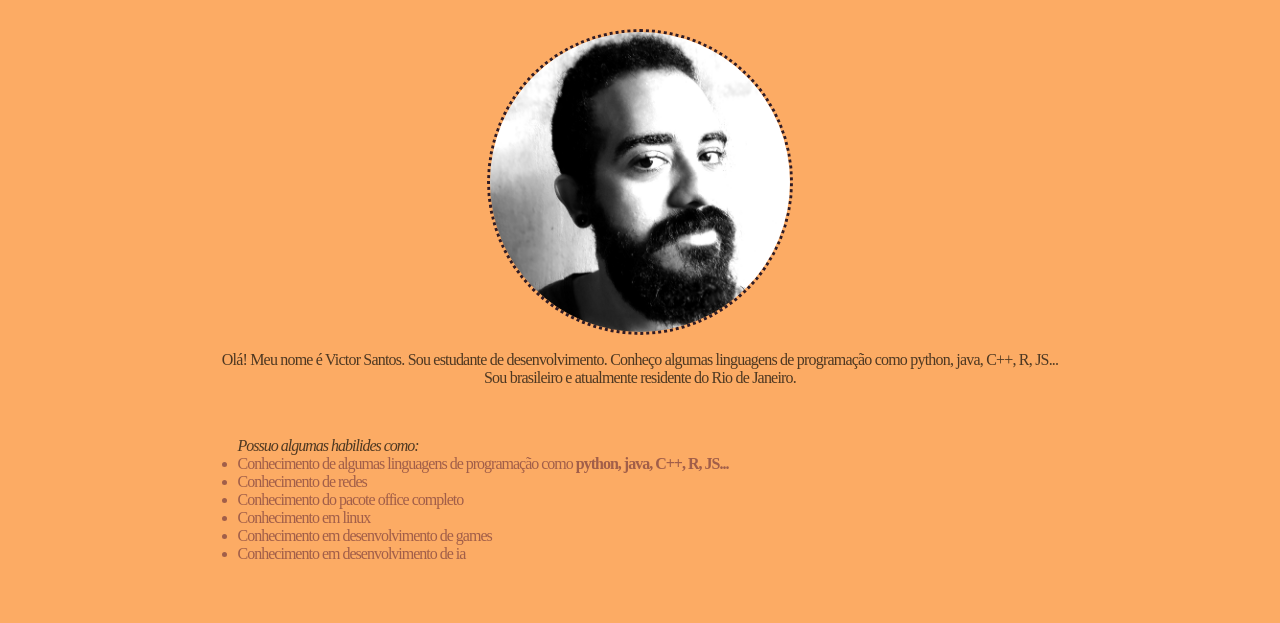
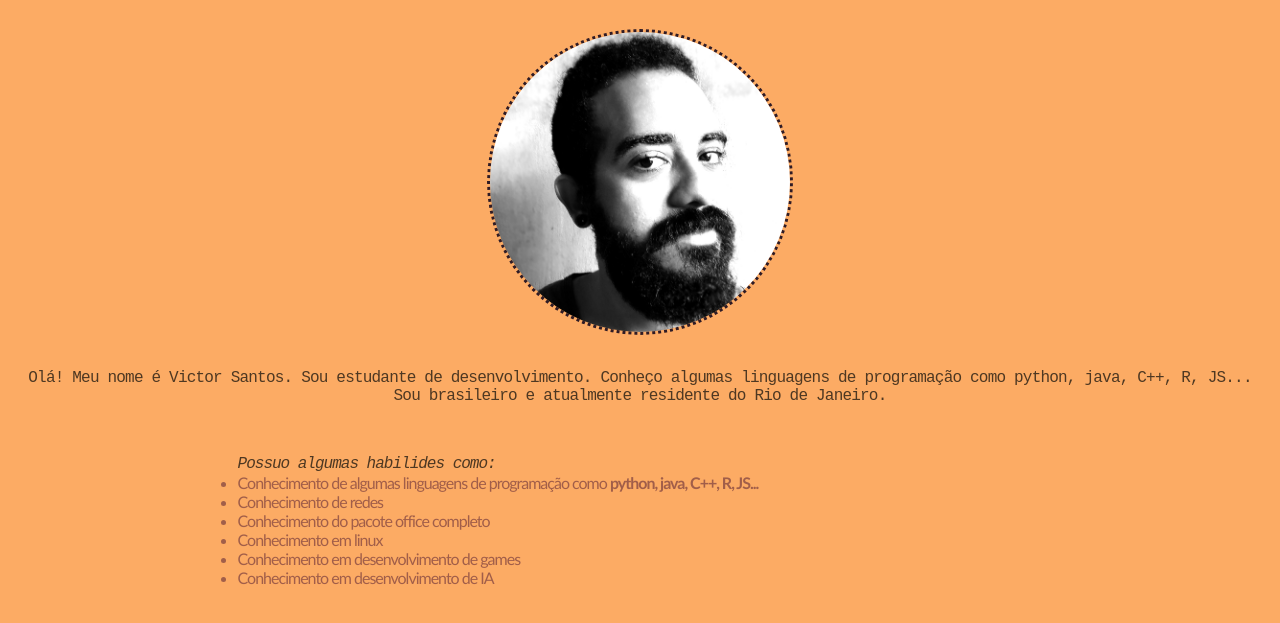
Before and after one commit to vicsantus/vicsantus.github.ioo, a plain HTML site: page index.html in a window 1280 px wide. Shown: the part 173-796 px from the top of the page. Drawn offline with Linux system fonts and the light colour scheme.

Commit message:
Adicionado recursos css finais

```diff
--- a/index.html
+++ b/index.html
@@ -11,6 +11,7 @@
     <a href="https://www.youtube.com/c/Ci%C3%AAnciaSemFim" target="_blank">Podcast que eu gosto</a>
     <h3>Victor Aguiar Antunes dos Santos</h3>
     <img src="./images/IMG_20210616_101213.jpg" alt="Minha foto" width="300px" id="foto">
+    <br>
     <p>Olá! Meu nome é Victor Santos. Sou estudante de desenvolvimento. Conheço algumas linguagens de programação como python, java, C++, R, JS...
         <br>
         Sou brasileiro e atualmente residente do Rio de Janeiro.
@@ -22,7 +23,7 @@
         <li>Conhecimento do pacote office completo</li>
         <li>Conhecimento em linux</li>
         <li>Conhecimento em desenvolvimento de games</li>
-        <li>Conhecimento em desenvolvimento de ia</li>
+        <li>Conhecimento em desenvolvimento de IA</li>
     </ul>
 </body>
 </html>
--- a/style.css
+++ b/style.css
@@ -11,16 +11,19 @@ body {
     background-color: #FCAB64
 }
 p {
+    font-family: 'Courier New', Courier, monospace;
     color: #4E3822;
     text-align: center;
     letter-spacing: -0.8px;
 }
 ul {
+    font-family: 'Courier New', Courier, monospace;
     color: #4E3822;
     margin-left: 15%;
     letter-spacing: -1px;
 }
 li {
+    font-family: 'Gill Sans', 'Gill Sans MT', Calibri, 'Trebuchet MS', sans-serif;
     color: #A15E49;
     letter-spacing: -1px;
 }
```
